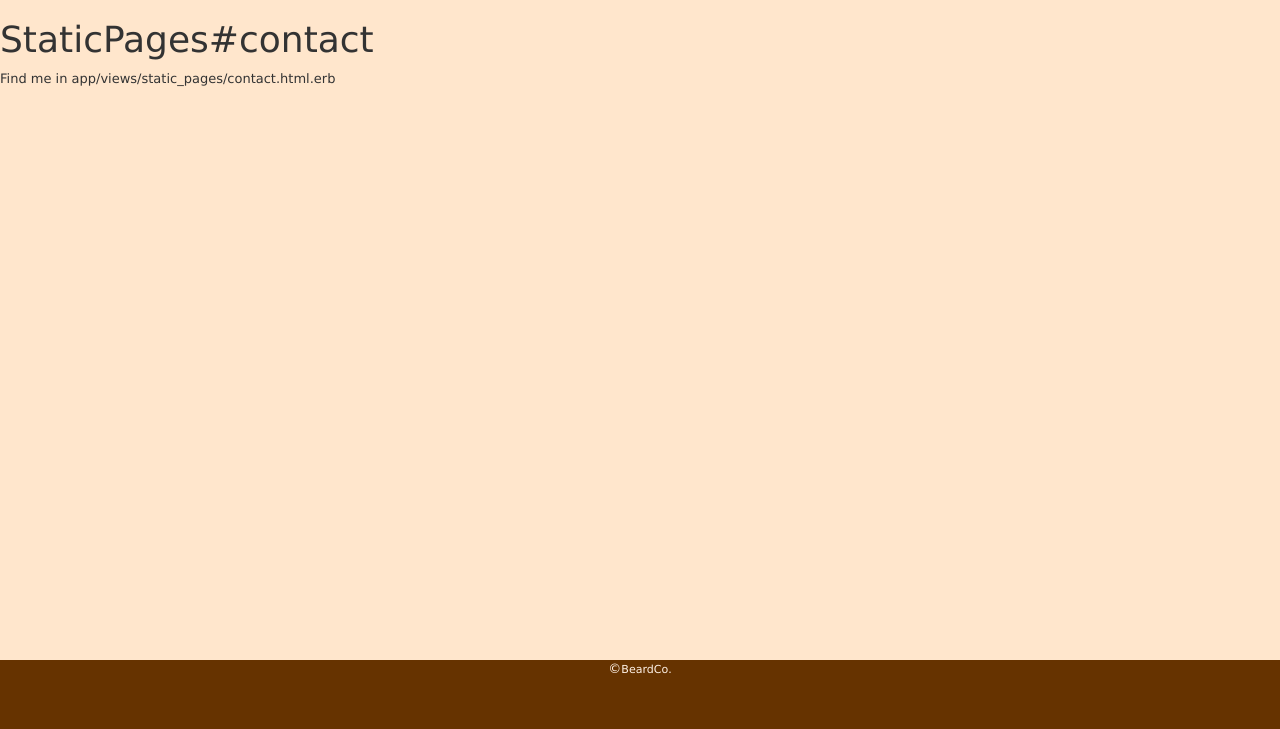
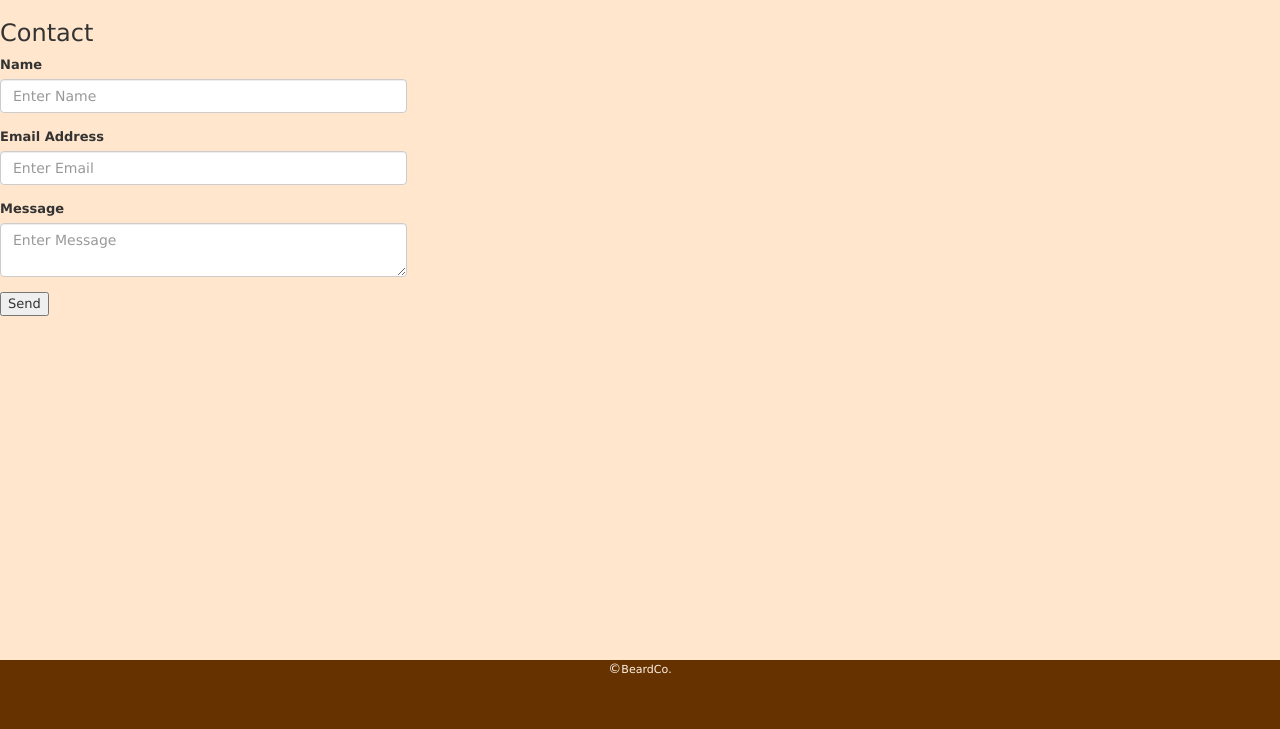
Before and after one commit to b-random/store_app, a Rails app: page /static_pages/contact in a window 1280 px wide. Shown: the part 70-799 px from the top of that part. Run offline with Rails 7, Linux system fonts and the light colour scheme; the page is wider than the window, and the part outside it is not shown; style sheets or scripts are compiled from the project's sources; some libraries are stand-ins or nearby versions.

Commit message:
added thank_you action/email

```diff
--- a/app/views/static_pages/contact.html.erb
+++ b/app/views/static_pages/contact.html.erb
@@ -1,2 +1,23 @@
-<h1>StaticPages#contact</h1>
-<p>Find me in app/views/static_pages/contact.html.erb</p>
+<h3>Contact</h3>
+
+<%= flash[:notice] %>
+
+<%= form_tag("/static_pages/thank_you") do %>
+<div class="row">
+  <div class="col-md-4">
+    <div class="form-group">
+      <%= label_tag :name %>
+      <%= text_field_tag :name, nil, class: "form-control", placeholder: "Enter Name" %>
+    </div>
+    <div class="form-group">
+      <%= label_tag :email, "Email Address" %>
+      <%= text_field_tag :email, nil, class: "form-control", placeholder: "Enter Email" %>
+    </div>
+    <div class="form-group">
+      <%= label_tag :message %>
+      <%= text_area_tag :message, nil, class: "form-control", placeholder: "Enter Message" %>
+    </div>
+  </div>
+</div>
+<%= submit_tag "Send" %>
+<% end %>
--- /dev/null
+++ b/app/views/static_pages/thank_you.html.erb
@@ -0,0 +1,5 @@
+<div class="panel panel-default">
+  <div class="panel-body">
+    <p>Got it!  We will get back to you ASAP</p>
+  </div><!-- / panel-body -->
+</div><!-- / panel -->
--- a/config/routes.rb
+++ b/config/routes.rb
@@ -1,5 +1,6 @@
 Rails.application.routes.draw do
   resources :products
+
   get 'static_pages/about'
 
   get 'static_pages/contact'
@@ -7,6 +8,10 @@ Rails.application.routes.draw do
   root :to => 'static_pages#landing_page'
 
   resources :orders, only: [:index, :show, :create, :destroy]
+
+  post 'static_pages/thank_you'
+  #post the thank_you action in the static_pages_controller
+
 
   # The priority is based upon order of creation: first created -> highest priority.
   # See how all your routes lay out with "rake routes".
```
Also changed, not shown: app/controllers/static_pages_controller.rb (+12 -0 lines).
